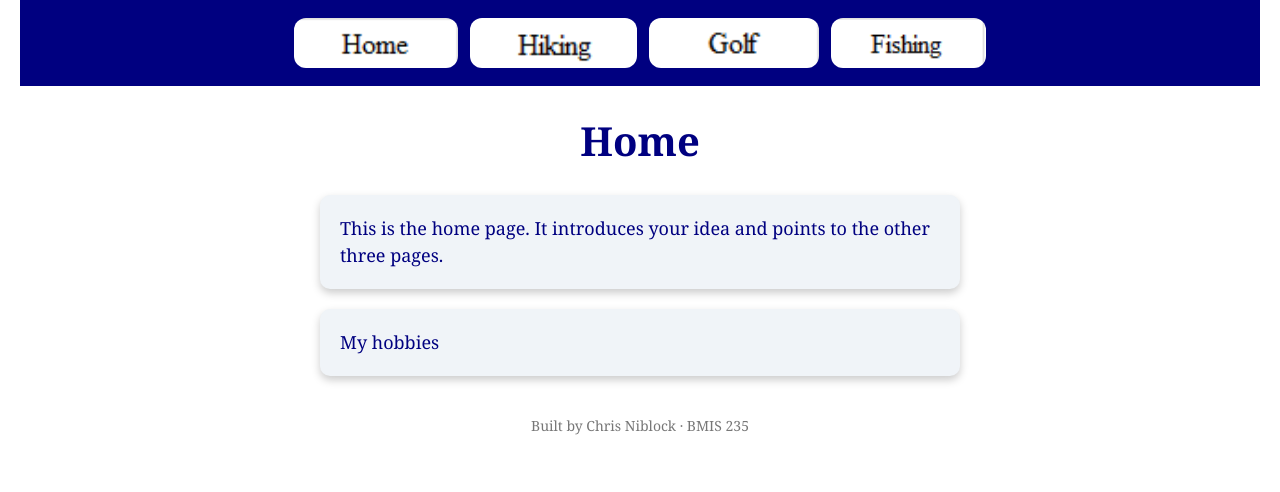
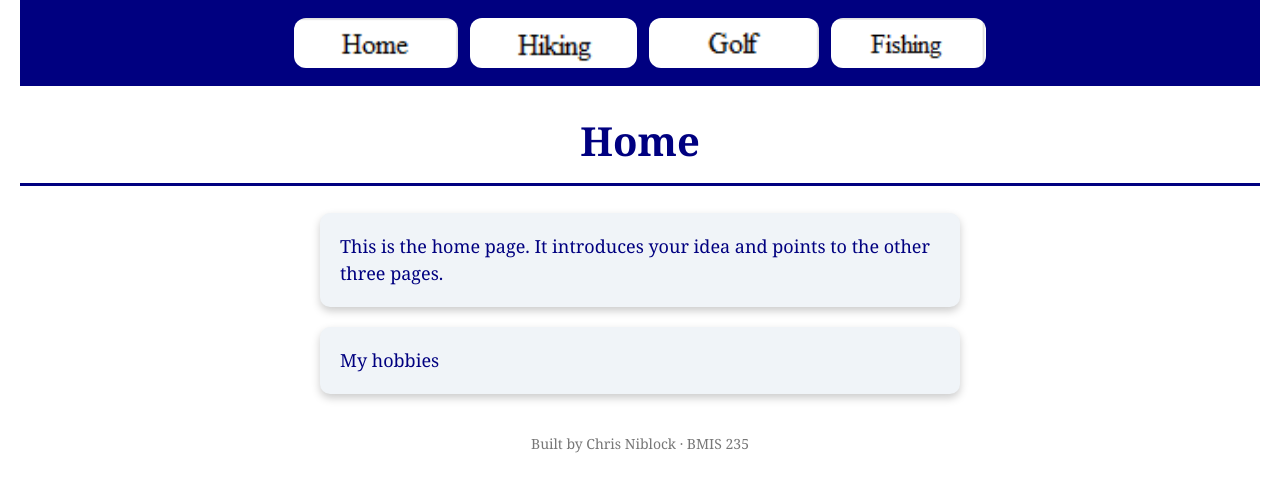
Before and after one commit to cniblock07/bmis235-html-3, a plain HTML site: page index.html in a window 1280 px wide. Drawn offline with Linux system fonts and the light colour scheme.

Commit message:
Update styles.css

```diff
--- a/styles.css
+++ b/styles.css
@@ -43,6 +43,8 @@ h1 {
     color: #000080;
     text-align: center;
     font-size: 40px;
+   border-bottom: 3px solid #000080;
+   padding-bottom: 15px;
 }
 
 p {
```
